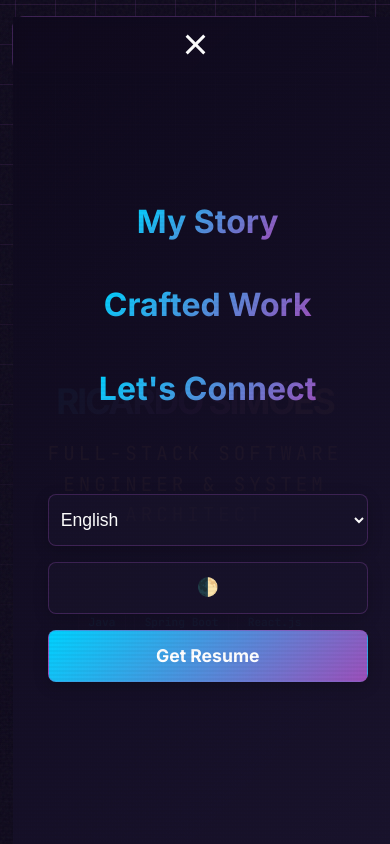
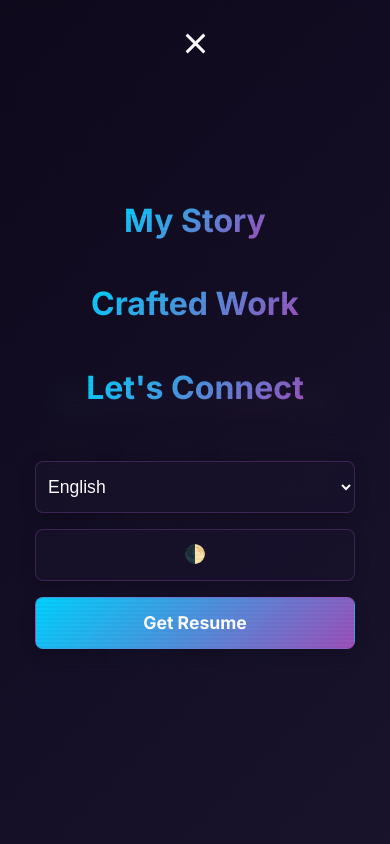
Before and after one commit to RicardoTheDeveloper/RicardoTheDeveloper.github.io, a plain HTML site: page docs/index.html in a window 390 px wide. Both pictures are taken after a click on the element 195 px from the left and 44 px from the top of the page. Shown: the top 844 px of the page. Drawn offline with Linux system fonts and the light colour scheme.

Commit message:
fix final hopefully

```diff
--- a/docs/style.css
+++ b/docs/style.css
@@ -135,11 +135,22 @@ nav {
     max-width: 1200px;
     margin: 1.5rem auto;
     padding: 1rem 2rem;
+    z-index: 1000;
+    transition: all 0.3s ease;
+}
+
+nav::before {
+    content: '';
+    position: absolute;
+    top: 0;
+    left: 0;
+    width: 100%;
+    height: 100%;
     background: var(--glass-bg);
     backdrop-filter: blur(15px);
     border: 1px solid var(--glass-border);
     border-radius: 12px;
-    z-index: 1000;
+    z-index: -1;
     transition: all 0.3s ease;
 }
 
@@ -302,13 +313,14 @@ select {
         top: 0;
         left: 0;
         right: 0;
-        width: 100vw;
-        height: 100vh;
+        width: 100%;
+        height: 100%;
         background: transparent;
         flex-direction: column;
         justify-content: center;
         align-items: center;
         padding: 2rem;
+        gap: 3rem;
         opacity: 0;
         visibility: hidden;
         transform: scale(0.95);
@@ -330,7 +342,7 @@ select {
         align-items: center;
         width: 100%;
         gap: 2rem;
-        margin-bottom: 3rem;
+        margin-bottom: 0;
         padding: 0;
     }
 
```
